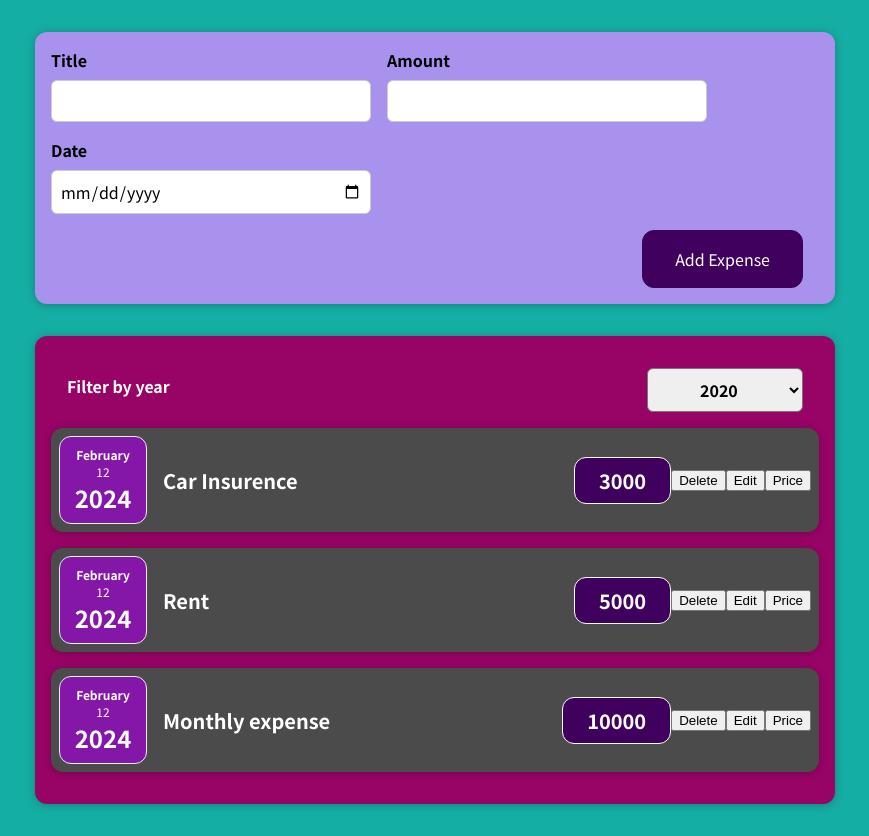
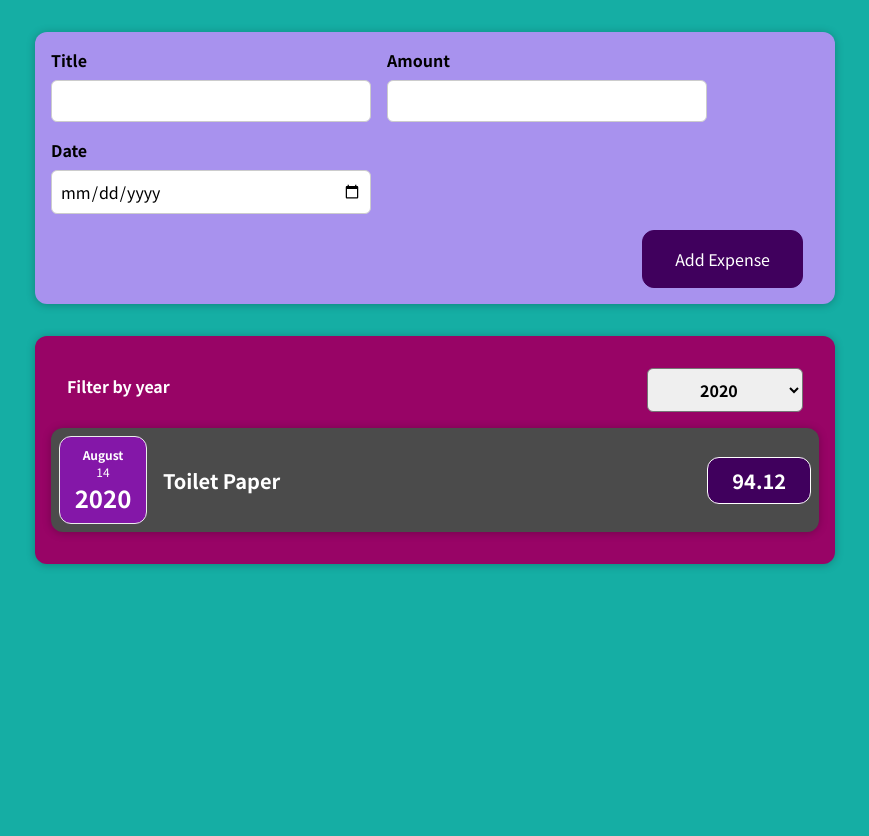
Before and after one commit to elite1003/ExpenseItem, a React (Create React App) app: page / in a window 1280 px wide. Shown: the whole page, without its empty margins (205-1074 px from the left). After the commit the page ends 800 px from the top, so only its background shows below. Built offline with nearby package versions, Linux system fonts and the light colour scheme.

Commit message:
Filter by year functionality added

```diff
--- a/src/App.jsx
+++ b/src/App.jsx
@@ -4,23 +4,25 @@ import NewExpense from "./components/newExpense/NewExpense";
 const DUMMY_EXPENSES = [
   {
     id: "e1",
-    date: new Date(),
-    title: "Car Insurence",
-    amount: 3000,
+    title: "Toilet Paper",
+    amount: 94.12,
+    date: new Date(2020, 7, 14),
+  },
+  { id: "e2", title: "New TV", amount: 799.49, date: new Date(2021, 2, 12) },
+  {
+    id: "e3",
+    title: "Car Insurance",
+    amount: 294.67,
+    date: new Date(2021, 2, 28),
   },
   {
-    id: "e2",
-    date: new Date(),
-    title: "Rent",
-    amount: 5000,
-  },
-  {
-    id: "e3",
-    date: new Date(),
-    title: "Monthly expense",
-    amount: 10000,
+    id: "e4",
+    title: "New Desk (Wooden)",
+    amount: 450,
+    date: new Date(2021, 5, 12),
   },
 ];
+
 function App() {
   const [expenses, setExpenses] = useState(DUMMY_EXPENSES);
   const addExpense = (expense) => {
--- a/src/components/expense/ExpenseItem.jsx
+++ b/src/components/expense/ExpenseItem.jsx
@@ -6,22 +6,22 @@ import { useState } from "react";
 
 const ExpenseItem = (props) => {
   const { expense } = props;
-  const [title, setTitle] = useState(expense.title);
-  const [amount, setAmount] = useState(expense.amount);
-  const editExpensePriceHandler = (event) => {
-    setAmount(100);
-  };
-  const deleteExpenseItemHandler = (event) => {
-    console.log("deleteExpenseItemHandler called");
-  };
-  const editExpenseItemHandler = (event) => {
-    setTitle("updated");
-  };
+  const [title] = useState(expense.title);
+  const [amount] = useState(expense.amount);
+  // const editExpensePriceHandler = (event) => {
+  //   setAmount(100);
+  // };
+  // const deleteExpenseItemHandler = (event) => {
+  //   console.log("deleteExpenseItemHandler called");
+  // };
+  // const editExpenseItemHandler = (event) => {
+  //   setTitle("updated");
+  // };
   return (
     <Card className="expense-item">
       <ExpenseDate date={expense.date} />
       <ExpenseDetail title={title} amount={amount} />
-      <button onClick={deleteExpenseItemHandler} type="button">
+      {/* <button onClick={deleteExpenseItemHandler} type="button">
         Delete
       </button>
       <button onClick={editExpenseItemHandler} type="button">
@@ -29,7 +29,7 @@ const ExpenseItem = (props) => {
       </button>
       <button onClick={editExpensePriceHandler} type="button">
         Price
-      </button>
+      </button> */}
     </Card>
   );
 };
--- a/src/components/expense/Expenses.jsx
+++ b/src/components/expense/Expenses.jsx
@@ -5,18 +5,21 @@ import "./Expenses.css";
 import { useState } from "react";
 
 const Expenses = (props) => {
+  const { expenses } = props;
   const [filteredYear, setFilteredYear] = useState("2020");
   const filterChangeHandler = (selectedYear) => {
     setFilteredYear(selectedYear);
   };
-  const { expenses } = props;
+  const filteredExpense = expenses.filter((expense) => {
+    return expense.date.getFullYear().toString() === filteredYear;
+  });
   return (
     <Card className="expenses">
       <ExpensesFilter
         selected={filteredYear}
         onChangeFilter={filterChangeHandler}
       />
-      {expenses.map((expense) => {
+      {filteredExpense.map((expense) => {
         return <ExpenseItem key={expense.id} expense={expense} />;
       })}
     </Card>
```
